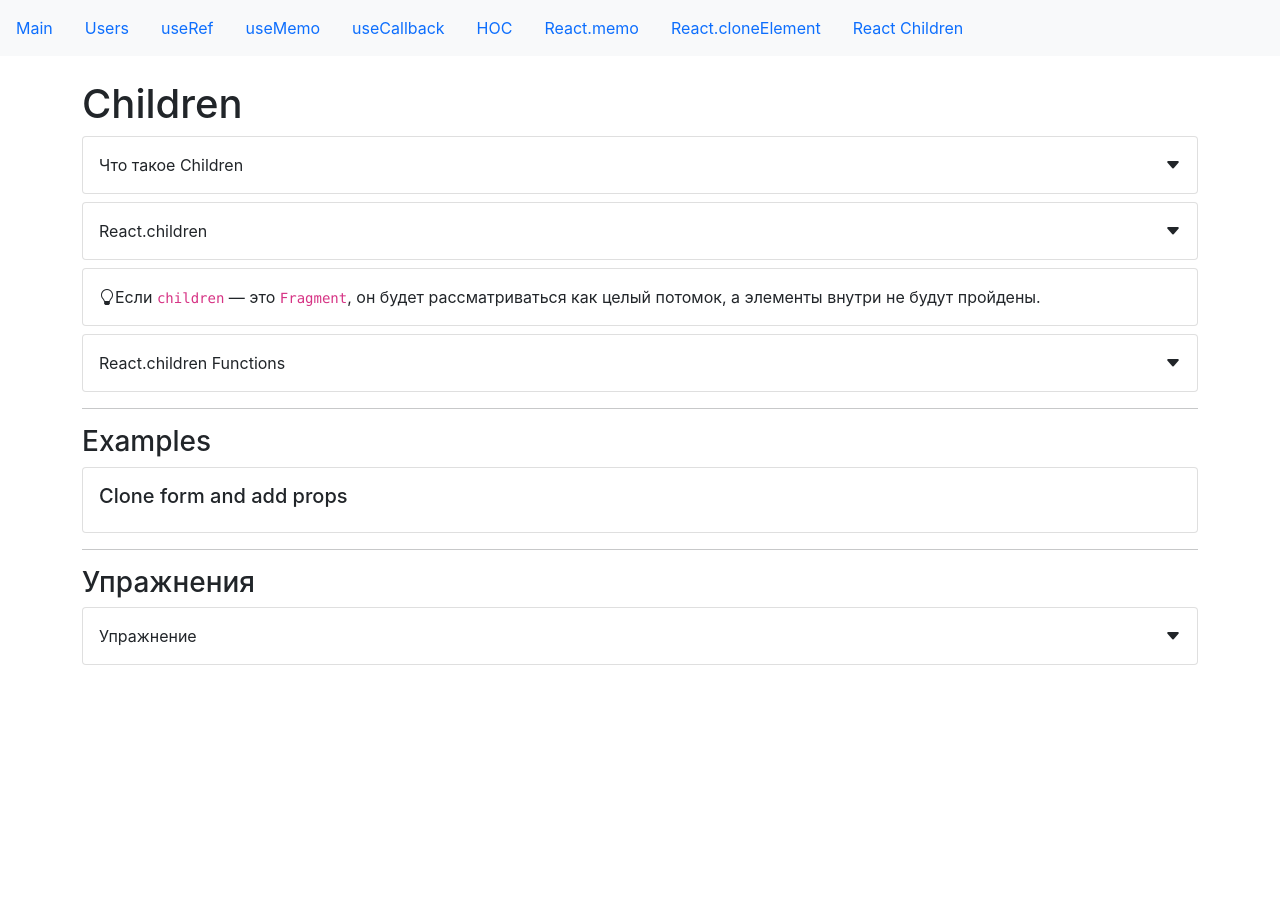
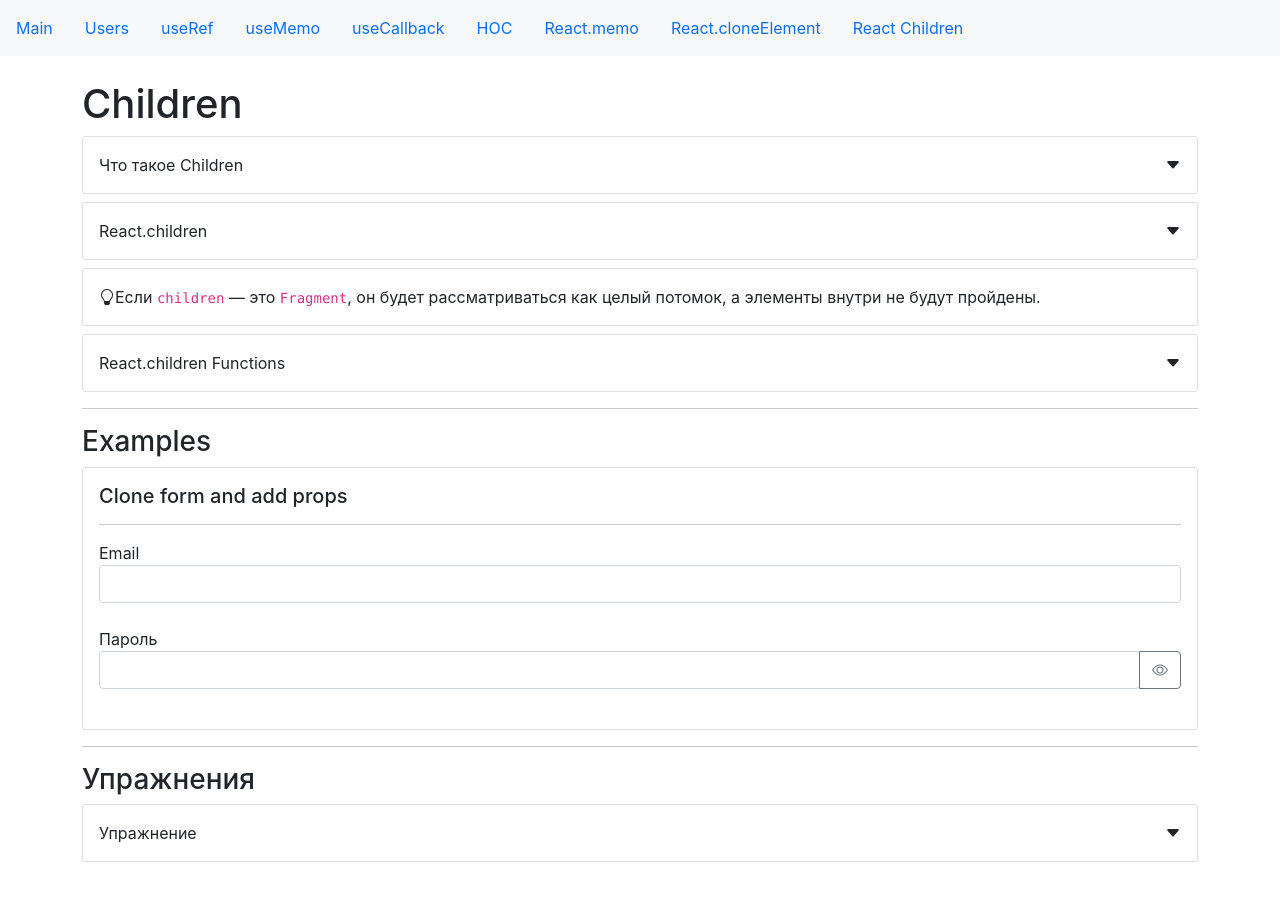
Before and after one commit to AndrewPerepelkin/extended-hooks, a React (Create React App) app: page /children in a window 1280 px wide. Shown: the top 898 px of the page. Before the commit the page ends 800 px from the top, so only its background shows below. Built offline with nearby package versions, Linux system fonts and the light colour scheme.

Commit message:
feat: added react children example

```diff
--- a/src/app/components/examples/children/reactChildrenExample.jsx
+++ b/src/app/components/examples/children/reactChildrenExample.jsx
@@ -1,10 +1,44 @@
-import React from "react";
+import React, { useState } from "react";
 import CardWrapper from "../../common/Card";
 import SmallTitle from "../../common/typografy/smallTitle";
+import Divider from "../../common/divider";
+import TextField from "../../common/form/textField";
+import PropTypes from "prop-types";
+
+const FormComponent = ({ children }) => {
+    const [data, setData] = useState({});
+    // useEffect(() => console.log(data), [data]);
+    const handleChange = (target) => {
+        setData((prev) => ({ ...prev, [target.name]: target.value }));
+    };
+
+    return React.Children.map(children, (child) => {
+        const config = {
+            ...child.props,
+            onChange: handleChange,
+            value: data[child.props.name] || ""
+        };
+
+        return React.cloneElement(child, config);
+    });
+};
+
+FormComponent.protoTypes = {
+    children: PropTypes.oneOfType([
+        PropTypes.arrayOf(PropTypes.node),
+        PropTypes.node
+    ])
+};
+
 const ReactChildrenExample = () => {
     return (
         <CardWrapper>
             <SmallTitle>Clone form and add props</SmallTitle>
+            <Divider />
+            <FormComponent>
+                <TextField name="email" label="Email" />
+                <TextField name="password" label="Пароль" type="password" />
+            </FormComponent>
         </CardWrapper>
     );
 };
```
